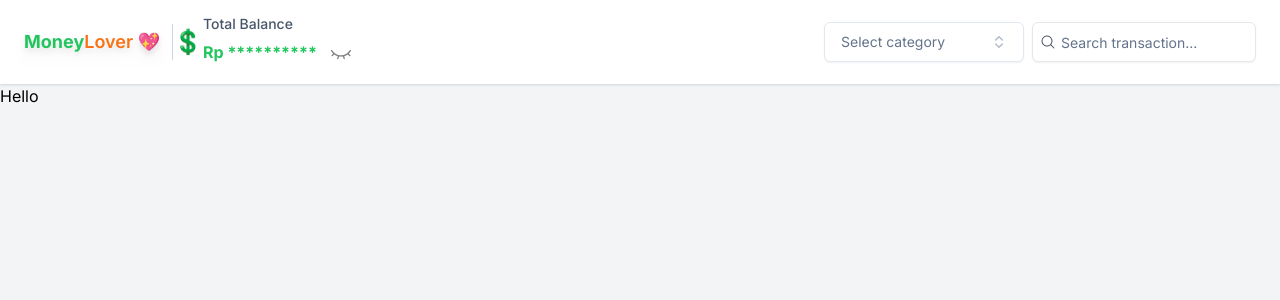
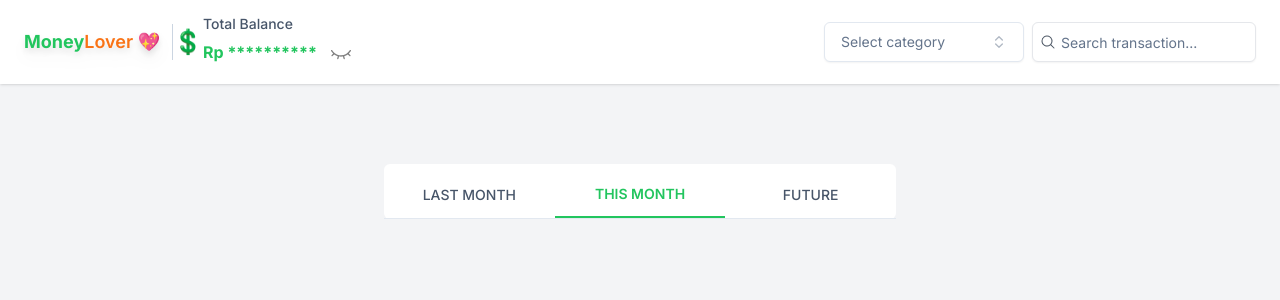
Before and after one commit to shidqirifat/frontend-money-lover, a Next.js app: page / in a window 1280 px wide. Shown: the top 300 px of the page. Built offline with nearby package versions, Linux system fonts and the light colour scheme.

Commit message:
feat: tabs month

```diff
--- a/package.json
+++ b/package.json
@@ -19,6 +19,7 @@
     "class-variance-authority": "^0.7.0",
     "clsx": "^2.1.0",
     "cmdk": "^1.0.0",
+    "dayjs": "^1.11.10",
     "lucide-react": "^0.357.0",
     "next": "14.1.3",
     "react": "^18",
--- /dev/null
+++ b/src/data/transaction.ts
@@ -0,0 +1,41 @@
+export const TRANSACTIONS = [
+  {
+      "id": 1,
+      "amount": 10000,
+      "description": "Jajan",
+      "date": "2024-03-11T10:48:00.000Z",
+      "category": {
+          "id": 1,
+          "name": "Bills and Utilities"
+      },
+      "sub_category": {
+          "id": 1,
+          "name": "Electricity Bill"
+      }
+  },
+  {
+      "id": 3,
+      "amount": 20000,
+      "description": "Makan mie ayam",
+      "date": "2024-03-18T14:48:00.000Z",
+      "category": {
+          "id": 2,
+          "name": "Food and Beverage"
+      },
+      "sub_category": {
+          "id": 5,
+          "name": "Restaurant"
+      }
+  },
+  {
+      "id": 5,
+      "amount": 1000000,
+      "description": "Makan mie ayam",
+      "date": "2024-03-18T14:48:00.000Z",
+      "category": {
+          "id": 5,
+          "name": "Sallary"
+      },
+      "sub_category": null
+  }
+]
--- a/src/layouts/AuthLayout.tsx
+++ b/src/layouts/AuthLayout.tsx
@@ -10,7 +10,7 @@ export default function AuthLayout({ children }: AuthLayoutProps) {
   return (
     <div className={inter.className}>
       <Header />
-      {children}
+      <main className="max-w-lg mx-auto">{children}</main>
     </div>
   );
 }
--- a/src/pages/index.tsx
+++ b/src/pages/index.tsx
@@ -1,9 +1,107 @@
 import AuthLayout from "@/layouts/AuthLayout";
+import { cn } from "@/lib/utils";
+import dayjs from "dayjs";
+import { useEffect, useMemo, useState } from "react";
+
+type TabMonthProps = {
+  children: string;
+  active: boolean;
+  onClick?: () => void;
+};
+
+const TabMonth = ({ children, active, onClick }: TabMonthProps) => {
+  return (
+    <button
+      onClick={onClick}
+      className={cn("py-3 px-4 text-sm hover:bg-slate-50/70 transition", {
+        "text-green-500 font-semibold border-b-2 border-b-green-500": active,
+        "text-slate-600 font-medium": !active,
+      })}
+    >
+      {children}
+    </button>
+  );
+};
+
+const getCurrentMonth = () => dayjs().format("YYYY-MM-DD");
+
+const getPrevMonth = (currMonth: string, total = 1) => {
+  return dayjs(currMonth).subtract(total, "month").format("YYYY-MM-DD");
+};
+
+const getNextMonth = (currMonth: string, total = 1) => {
+  return dayjs(currMonth).add(total, "month").format("YYYY-MM-DD");
+};
+
+const generateTextMonth = (month: string) => {
+  const selectedMonth = dayjs(month);
+  const currentMonth = dayjs();
+  const totalDiffMonth = currentMonth.diff(selectedMonth, "month");
+
+  if (totalDiffMonth === 0) {
+    if (currentMonth.isBefore(selectedMonth)) return "FUTURE";
+    return "THIS MONTH";
+  }
+  if (totalDiffMonth === 1) return "LAST MONTH";
+  return selectedMonth.format("MM-YYYY");
+};
 
 export default function Home() {
+  const [activeMonth, setActiveMonth] = useState(getCurrentMonth());
+  const [prevMonth, setPrevMonth] = useState("");
+  const [nextMonth, setNextMonth] = useState("");
+
+  useEffect(() => {
+    setPrevMonth(getPrevMonth(activeMonth));
+    setNextMonth(getNextMonth(activeMonth));
+  }, [activeMonth]);
+
+  const isFuture = useMemo(
+    () => dayjs(activeMonth).isAfter(dayjs()),
+    [activeMonth]
+  );
+
   return (
     <AuthLayout>
-      <h2>Hello</h2>
+      <div className="bg-white pt-2 rounded-md mt-20">
+        <div className="grid grid-cols-3 border-b border-slate-200">
+          {!isFuture ? (
+            <>
+              <TabMonth
+                active={false}
+                onClick={() => setActiveMonth(prevMonth)}
+              >
+                {generateTextMonth(prevMonth)}
+              </TabMonth>
+              <TabMonth active onClick={() => setActiveMonth(activeMonth)}>
+                {generateTextMonth(activeMonth)}
+              </TabMonth>
+              <TabMonth
+                active={false}
+                onClick={() => setActiveMonth(nextMonth)}
+              >
+                {generateTextMonth(nextMonth)}
+              </TabMonth>
+            </>
+          ) : (
+            <>
+              <TabMonth
+                active={false}
+                onClick={() => setActiveMonth(getPrevMonth(activeMonth, 2))}
+              >
+                LAST MONTH
+              </TabMonth>
+              <TabMonth
+                active={false}
+                onClick={() => setActiveMonth(prevMonth)}
+              >
+                THIS MONTH
+              </TabMonth>
+              <TabMonth active>FUTURE</TabMonth>
+            </>
+          )}
+        </div>
+      </div>
     </AuthLayout>
   );
 }
--- a/tsconfig.json
+++ b/tsconfig.json
@@ -15,7 +15,8 @@
     "paths": {
       "@/*": ["./src/*"],
       "@/ui/*": ["./src/components/ui/*"]
-    }
+    },
+    "noUnusedParameters": true
   },
   "include": ["next-env.d.ts", "**/*.ts", "**/*.tsx"],
   "exclude": ["node_modules"]
```
Also changed, not shown: .eslintrc.json, 1 other file (tests, documents, lock files or other folders).
